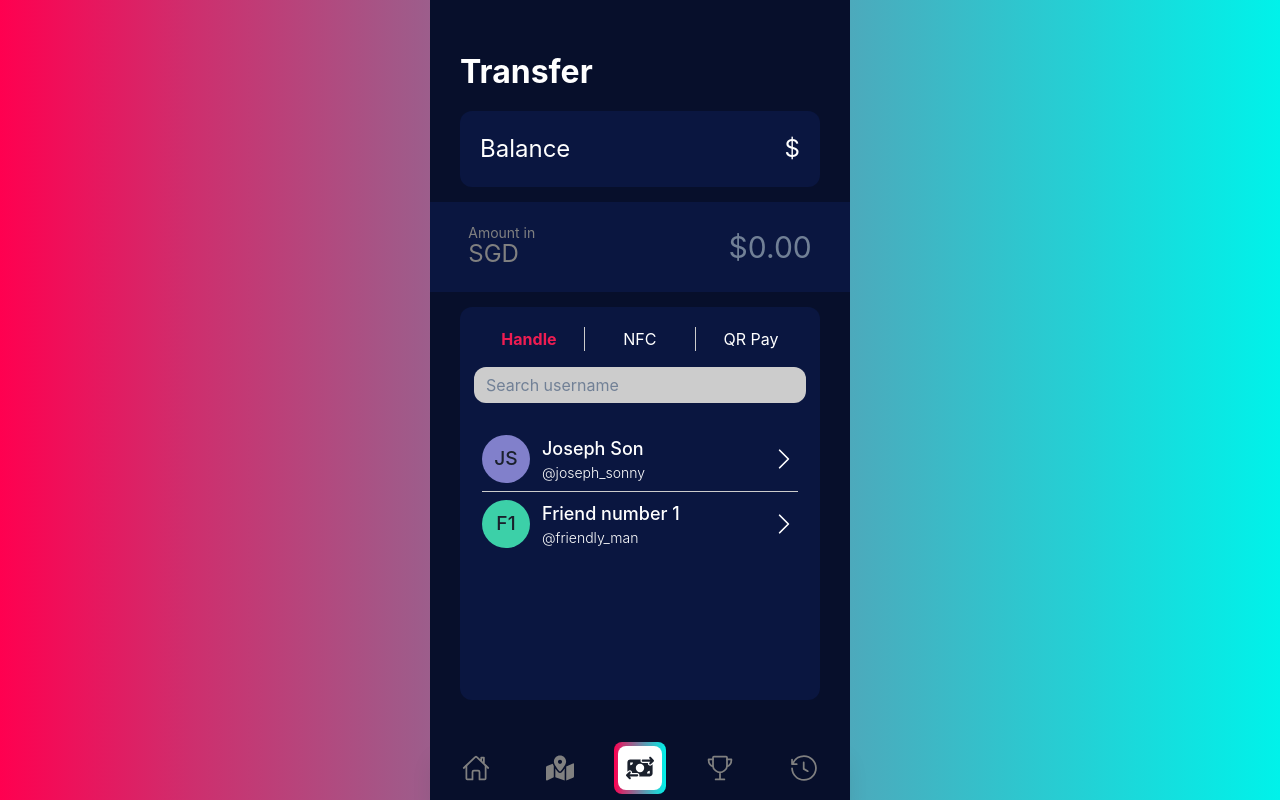
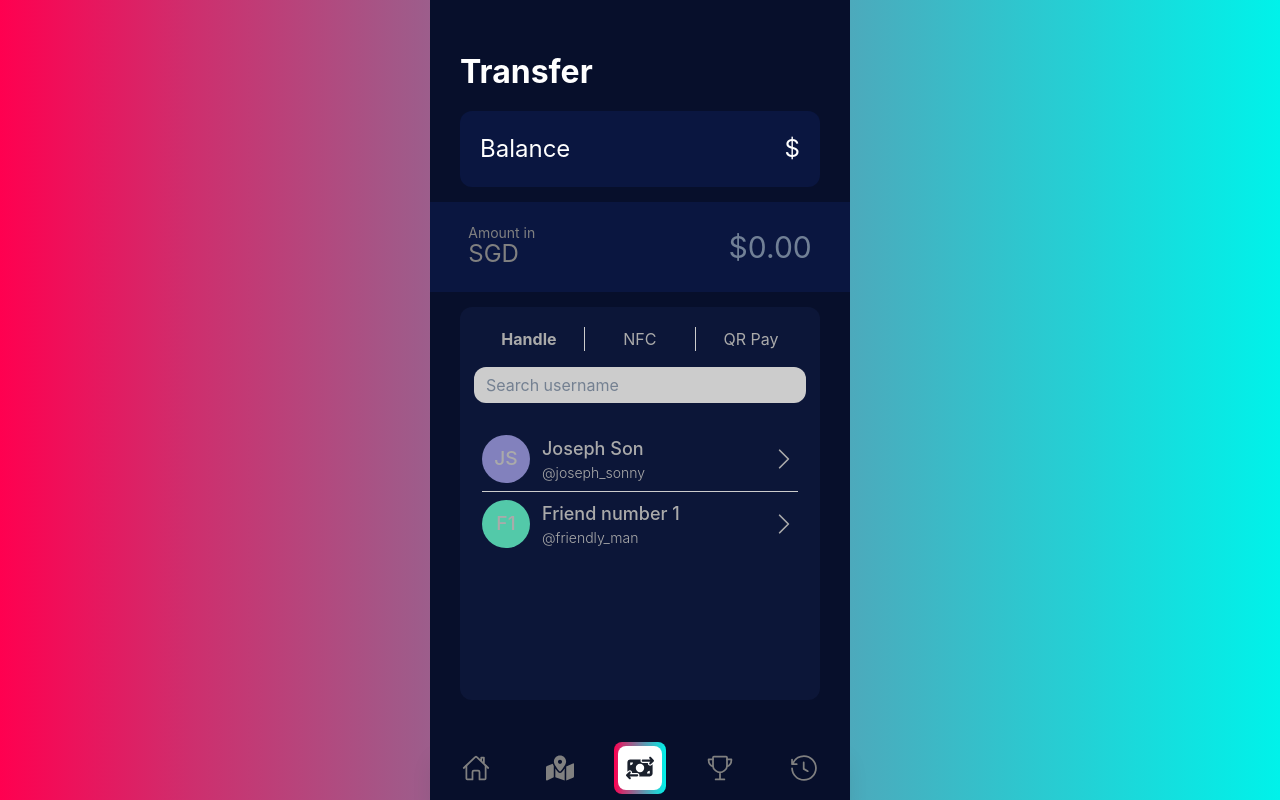
Before and after one commit to Project-Hackathons/tiktok-techjam, a Next.js app in the folder frontend/: page /pay in a window 1280 px wide. Built offline with nearby package versions, Linux system fonts and the light colour scheme; no server answers.

Commit message:
disable payment selection when amount is empty

```diff
--- a/frontend/src/pages/pay.tsx
+++ b/frontend/src/pages/pay.tsx
@@ -187,7 +187,11 @@ export default function Home() {
           }}
         />
       </Flex>
-      <div className={styles.formContainer}>
+      <div
+        className={`${styles.formContainer} ${
+          paymentAmount == "" ? styles.formContainerDisabled : ""
+        }`}
+      >
         <div className={styles.typeContainer}>
           {paymentTypes.map((type) => (
             <div
--- a/frontend/src/styles/Pay.module.css
+++ b/frontend/src/styles/Pay.module.css
@@ -46,6 +46,14 @@
   border-radius: var(--border-radius);
   background-color: var(--color-darkerBlack);
   gap: 16px;
+}
+.formContainerDisabled {
+  pointer-events: none;
+  opacity: 1;
+  filter: grayscale(20%);
+}
+.formContainerDisabled * {
+  color: #aaa !important;
 }
 
 .typeContainer {
```
